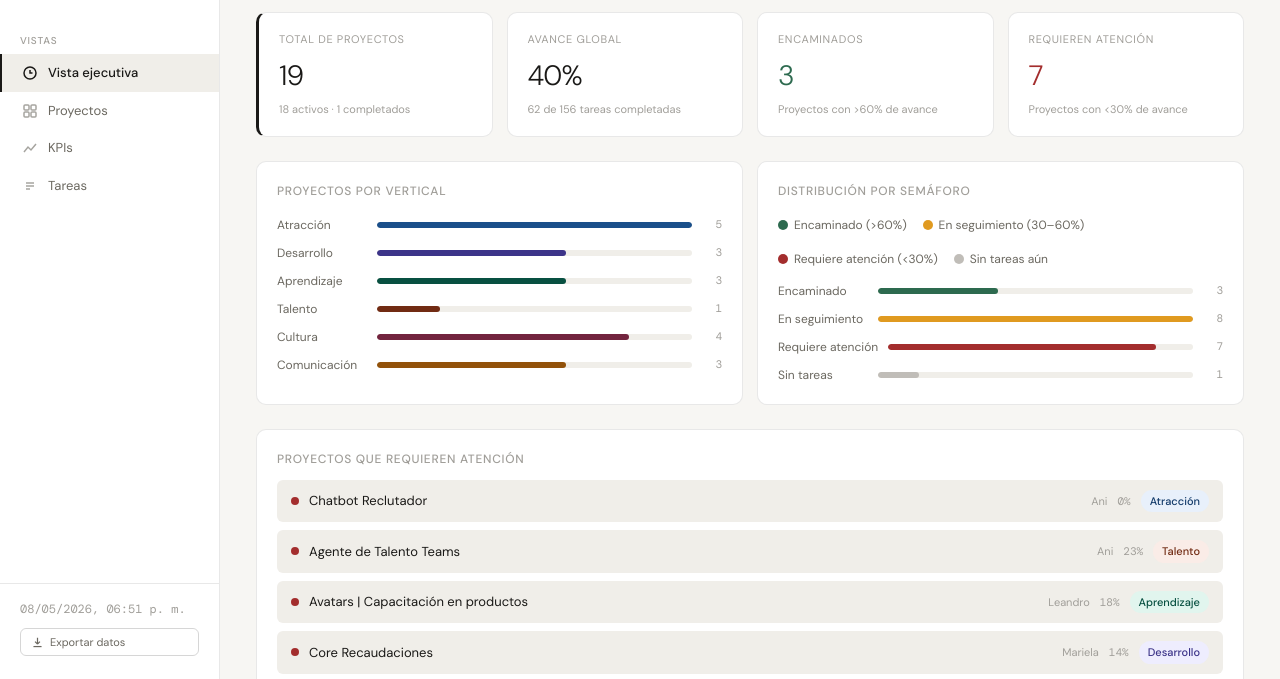
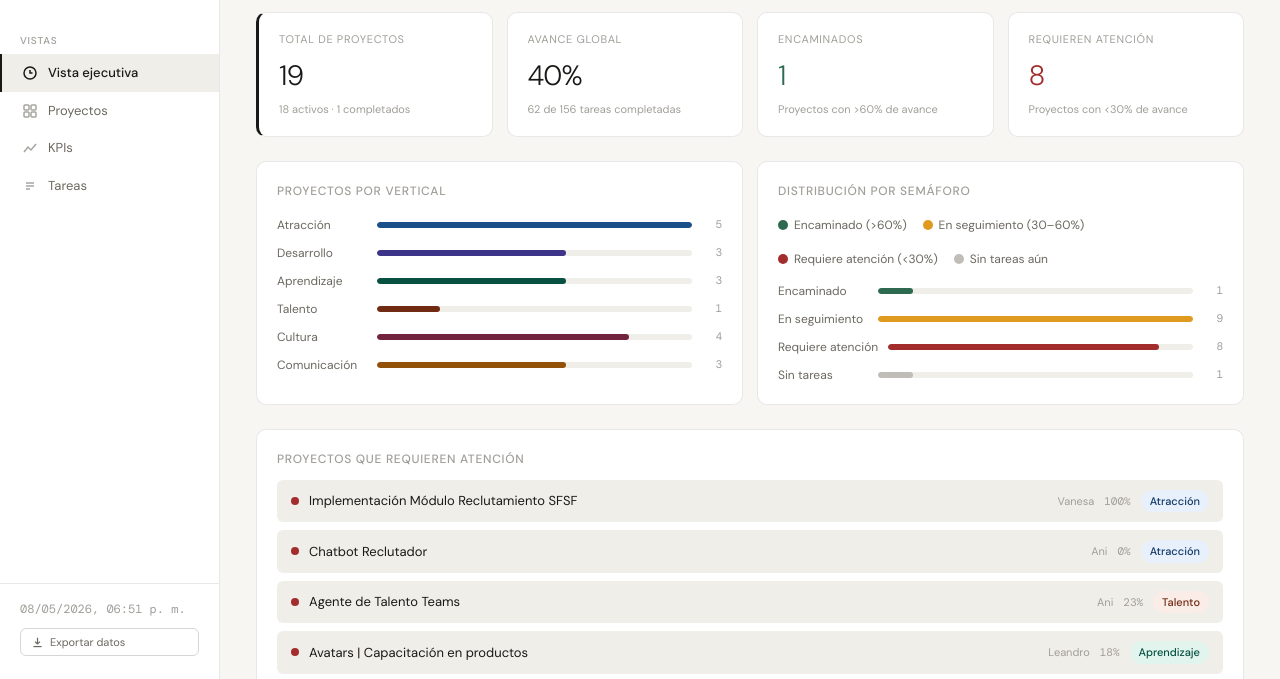
Before and after one commit to anibalanho/talent, a plain HTML site: page index.html in a window 1280 px wide. Shown: the part 104-783 px from the top of the page. Drawn offline with nearby package versions, Linux system fonts and the light colour scheme.

Commit message:
Add files via upload

```diff
--- a/index.html
+++ b/index.html
@@ -356,11 +356,38 @@ function calcProgreso(nombre){
 }
 
 function getSemaforo(nombre){
+  const proj=state.proyectos.find(p=>p.nombre===nombre);
   const prog=calcProgreso(nombre);
-  if(!prog)return"gris";
-  if(prog.pct>60)return"verde";
-  if(prog.pct>=30)return"amarillo";
-  return"rojo";
+
+  // Semaforo por tareas
+  let semTareas="gris";
+  if(prog){
+    if(prog.pct>60)semTareas="verde";
+    else if(prog.pct>=30)semTareas="amarillo";
+    else semTareas="rojo";
+  }
+
+  // Semaforo por fecha
+  let semFecha="gris";
+  if(proj&&proj.vto){
+    const cat=getVtoCategory(proj.vto);
+    if(cat==="vencido"){
+      semFecha="rojo";
+    } else if(cat==="este-mes"){
+      const pct=prog?prog.pct:0;
+      semFecha=pct>=80?"verde":"amarillo";
+    } else if(cat==="proximo-mes"){
+      const pct=prog?prog.pct:0;
+      semFecha=pct>=50?"verde":"amarillo";
+    } else {
+      semFecha=semTareas==="gris"?"gris":"verde";
+    }
+  }
+
+  // El más crítico gana
+  const rank={"rojo":3,"amarillo":2,"verde":1,"gris":0};
+  const semFinal=rank[semTareas]>=rank[semFecha]?semTareas:semFecha;
+  return semFinal;
 }
 
 function semaforoCell(nombre){
```
